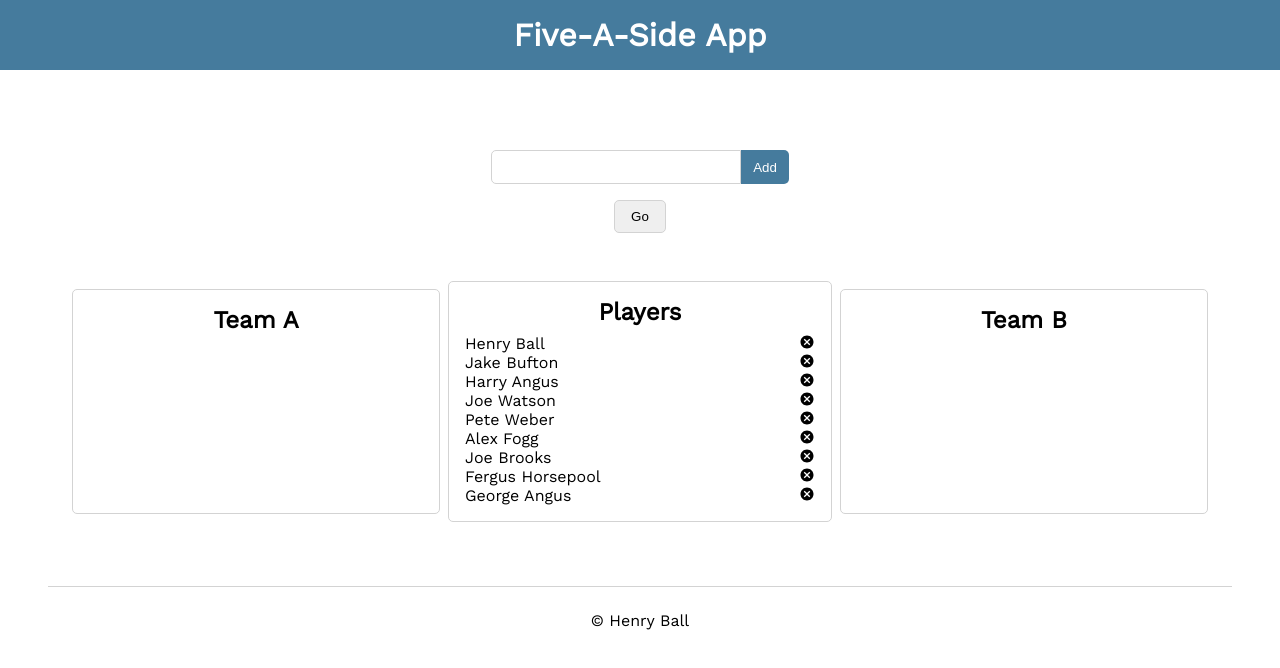
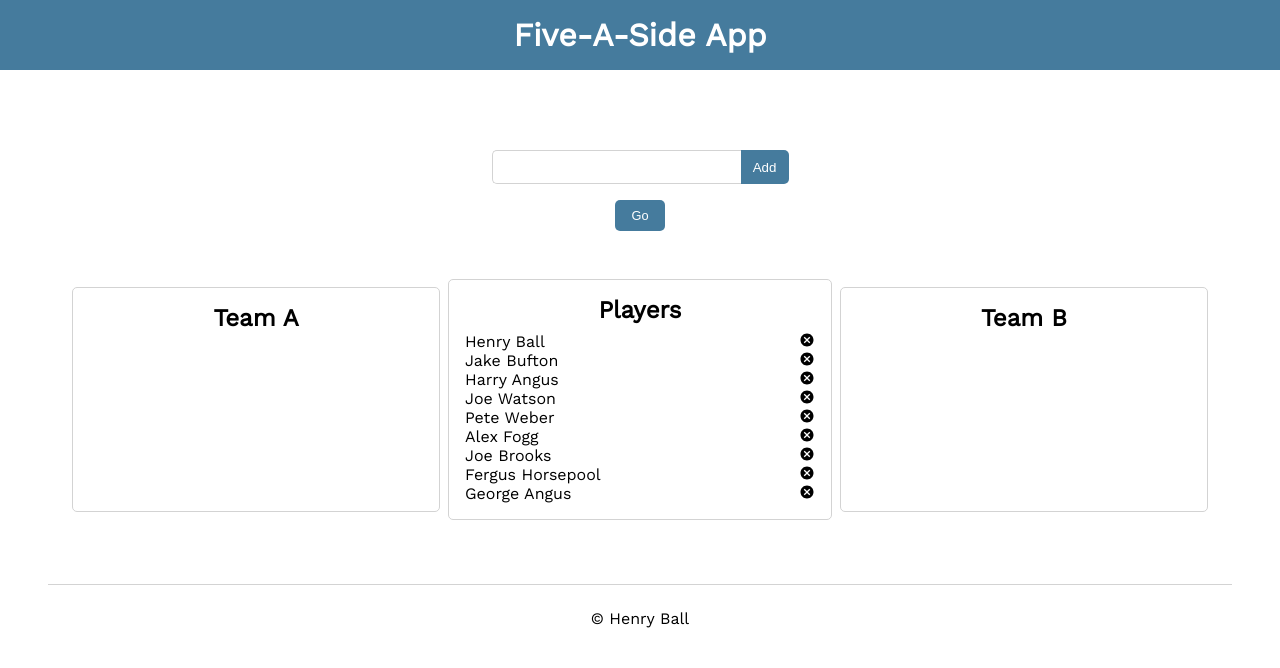
Before and after one commit to hjball/five-a-side, a React (Create React App) app: page / in a window 1280 px wide. Shown: the top 668 px of the page. Built offline with nearby package versions, Linux system fonts and the light colour scheme.

Commit message:
add styling to controller buttons

```diff
--- a/src/App.css
+++ b/src/App.css
@@ -17,8 +17,11 @@ footer {
   justify-content: center; }
   .controller button {
     padding: 0.5rem 1rem;
-    border: 1px solid lightgrey;
-    border-radius: 5px; }
+    border-radius: 5px;
+    background-color: #457B9D;
+    border: none;
+    color: white;
+    font-size: 0.8rem; }
   .controller button:focus {
     outline: none; }
 
@@ -31,6 +34,7 @@ form {
     height: 2rem;
     font-size: 1rem;
     border: 1px solid lightgrey;
+    border-right: none;
     border-radius: 5px 0 0 5px;
     padding-left: 0.5rem; }
   form input:focus {
--- a/src/scss/_controller.scss
+++ b/src/scss/_controller.scss
@@ -5,8 +5,11 @@
 
 	button {
 		padding: 0.5rem 1rem;
-		border: 1px solid lightgrey;
 		border-radius: 5px;
+		background-color: #457B9D;
+		border: none;
+		color: white;
+		font-size: 0.8rem;
 	}
 
 	button:focus {
--- a/src/scss/_inputform.scss
+++ b/src/scss/_inputform.scss
@@ -8,6 +8,7 @@ form {
 		height: 2rem;
 		font-size: 1rem;
 		border: 1px solid lightgrey;
+		border-right: none;
 		border-radius: 5px 0 0 5px;
 		padding-left: 0.5rem;
 	}
```
